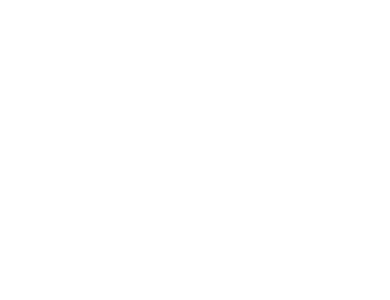
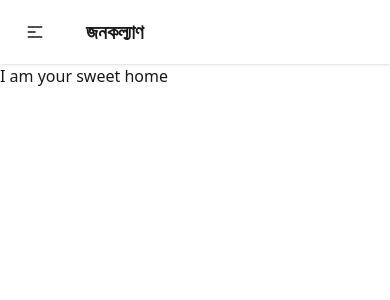
Before and after one commit to rimpakasundi07/Janakalyan-client-10, a React (Vite) app: page / in a window 390 px wide. Shown: the top 300 px of the page. Built offline with nearby package versions, Linux system fonts and the light colour scheme.

Commit message:
Update Navbar with responsive design and Bengali text

```diff
--- a/src/components/Navbar/Navbar.jsx
+++ b/src/components/Navbar/Navbar.jsx
@@ -2,8 +2,55 @@
 
 const Navbar = () => {
   return (
-    <div>
-      <p></p>
+    <div className="navbar bg-base-100 shadow-sm">
+      <div className="navbar-start">
+        <div className="dropdown">
+          <div tabIndex={0} role="button" className="btn btn-ghost lg:hidden">
+            <svg
+              xmlns="http://www.w3.org/2000/svg"
+              className="h-5 w-5"
+              fill="none"
+              viewBox="0 0 24 24"
+              stroke="currentColor"
+            >
+              {" "}
+              <path
+                strokeLinecap="round"
+                strokeLinejoin="round"
+                strokeWidth="2"
+                d="M4 6h16M4 12h8m-8 6h16"
+              />{" "}
+            </svg>
+          </div>
+          <ul
+            tabIndex="-1"
+            className="menu menu-sm dropdown-content bg-base-100 rounded-box z-1 mt-3 w-52 p-2 shadow"
+          >
+            <li>
+              <a>Item 1</a>
+            </li>
+
+            <li>
+              <a>Item 3</a>
+            </li>
+          </ul>
+        </div>
+        <h2 className=" lg:text-3xl font-bold ml-6 text-xl">জনকল্যাণ</h2>
+      </div>
+      <div className="navbar-end hidden lg:flex">
+        <ul className="menu menu-horizontal px-1">
+          <li>
+            <a>Item 1</a>
+          </li>
+
+          <li>
+            <a>Item 3</a>
+          </li>
+        </ul>
+      </div>
+      {/* <div className="navbar-end">
+        <a className="btn">Button</a>
+      </div> */}
     </div>
   );
 };
--- /dev/null
+++ b/src/layouts/RootLayout.jsx
@@ -0,0 +1,14 @@
+import React from "react";
+import { Outlet } from "react-router";
+import Navbar from "../components/Navbar/Navbar";
+
+const RootLayout = () => {
+  return (
+    <div>
+      <Navbar></Navbar>
+      <Outlet></Outlet>
+    </div>
+  );
+};
+
+export default RootLayout;
--- a/src/main.jsx
+++ b/src/main.jsx
@@ -1,5 +1,29 @@
 import { StrictMode } from "react";
 import { createRoot } from "react-dom/client";
 import "./index.css";
+import { createBrowserRouter } from "react-router";
+import { RouterProvider } from "react-router/dom";
+import RootLayout from "./layouts/RootLayout";
+import Home from "./components/Home/Home";
 
-createRoot(document.getElementById("root")).render(<StrictMode></StrictMode>);
+const router = createBrowserRouter([
+  {
+    path: "/",
+    Component: RootLayout,
+    children: [
+      {
+        index: true,
+        Component: Home,
+      },
+      {
+        path: "",
+      },
+    ],
+  },
+]);
+
+createRoot(document.getElementById("root")).render(
+  <StrictMode>
+    <RouterProvider router={router} />
+  </StrictMode>
+);
```
